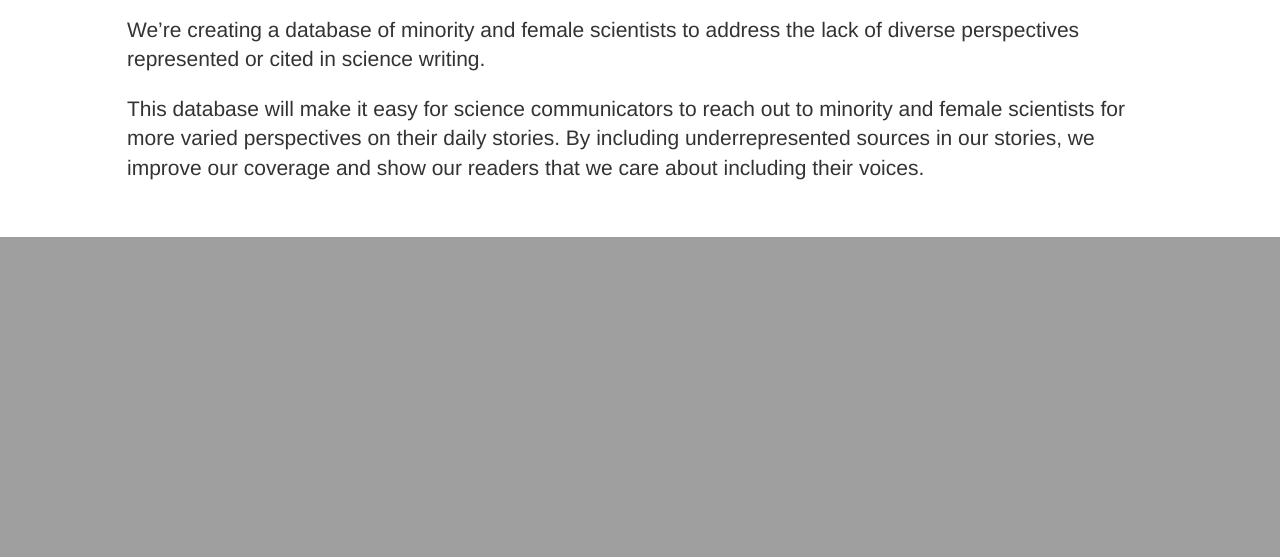
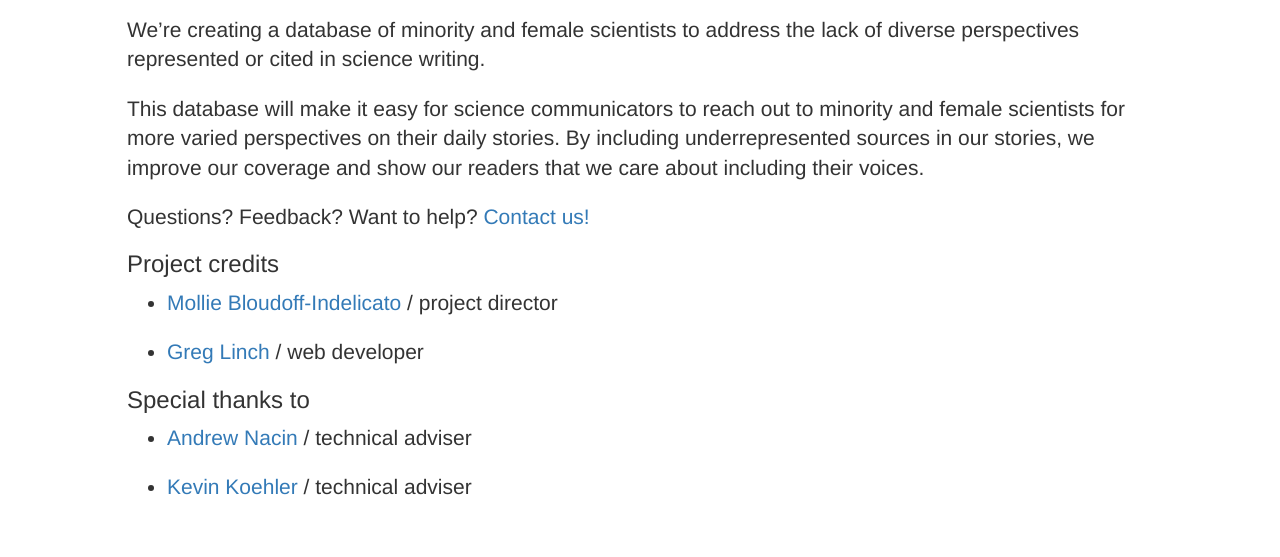
Before and after one commit to greglinch/sourcelist, a Django app: page /about in a window 1280 px wide. Shown: the part 1000-1557 px from the top of the page. Before the commit the page ends 1237 px from the top, so only its background shows below. Run offline with Django 3.2, Linux system fonts and the light colour scheme; some libraries are stand-ins or nearby versions.

Commit message:
add credits and thanks

```diff
--- a/templates/about.html
+++ b/templates/about.html
@@ -12,6 +12,17 @@
 <div class="main-content">
 	<p class="lead">We’re creating a database of minority and female scientists to address the lack of diverse perspectives represented or cited in science writing.</p>
 	<p class="lead">This database will make it easy for science communicators to reach out to minority and female scientists for more varied perspectives on their daily stories. By including underrepresented sources in our stories, we improve our coverage and show our readers that we care about including their voices.</p>
+	<p class="lead">Questions? Feedback? Want to help? <a href="/contact">Contact us!</a></p>
+	<h3>Project credits</h3>
+		<ul>
+			<li class="lead"><a href="http://www.mbloudoff.com">Mollie Bloudoff-Indelicato</a> / project director</li>
+			<li class="lead"><a href="http://www.greglinch.com">Greg Linch</a> / web developer</li>
+		</ul>
+	<h3>Special thanks to</h3>
+		<ul>
+			<li class="lead"><a href="https://nacin.com/">Andrew Nacin</a> / technical adviser</li>
+			<li class="lead"><a href="https://www.linkedin.com/in/kevinkoehler/">Kevin Koehler</a> / technical adviser</li>
+		</ul>
 </div>
 
 {% endblock %}
```
